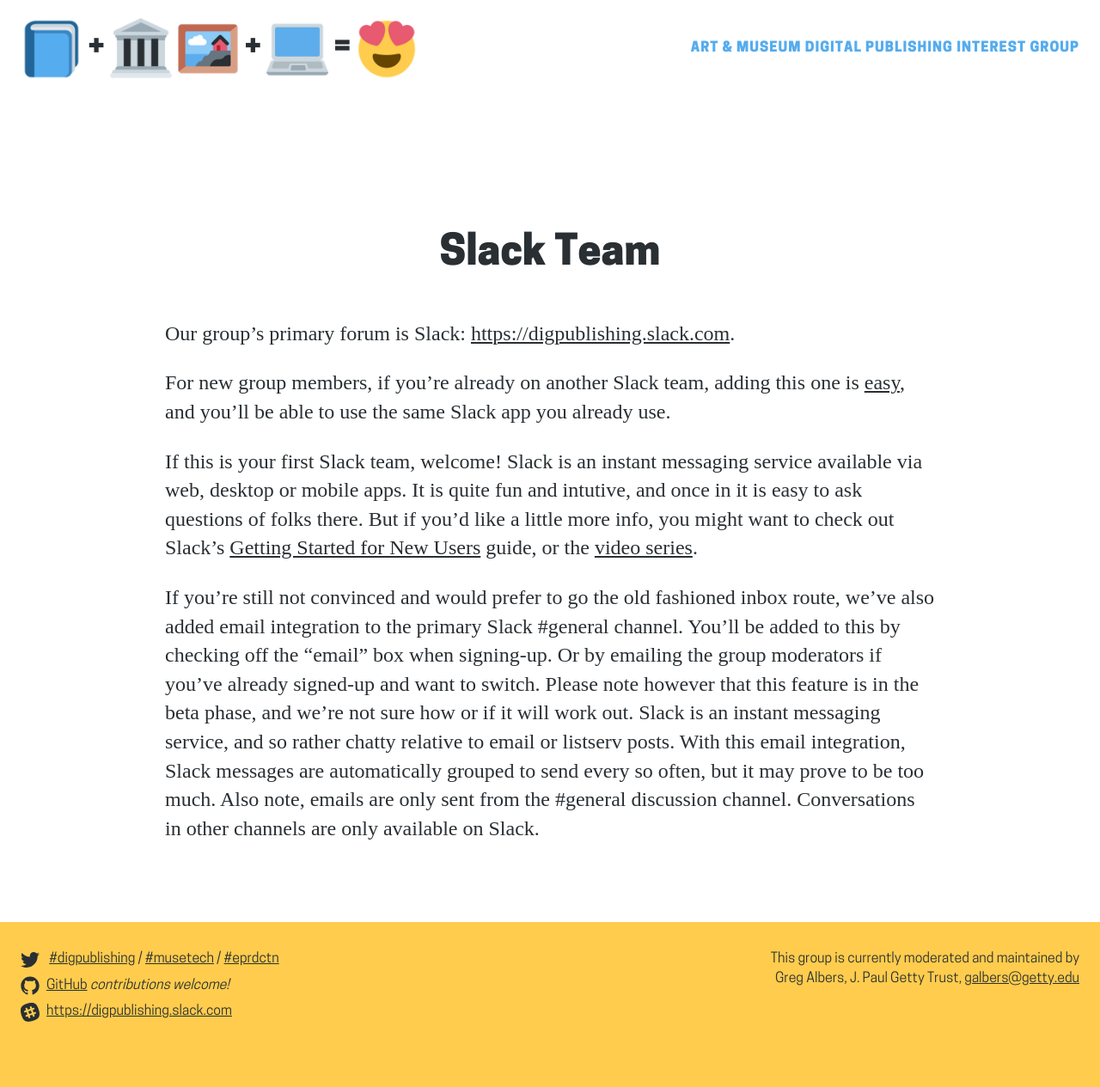
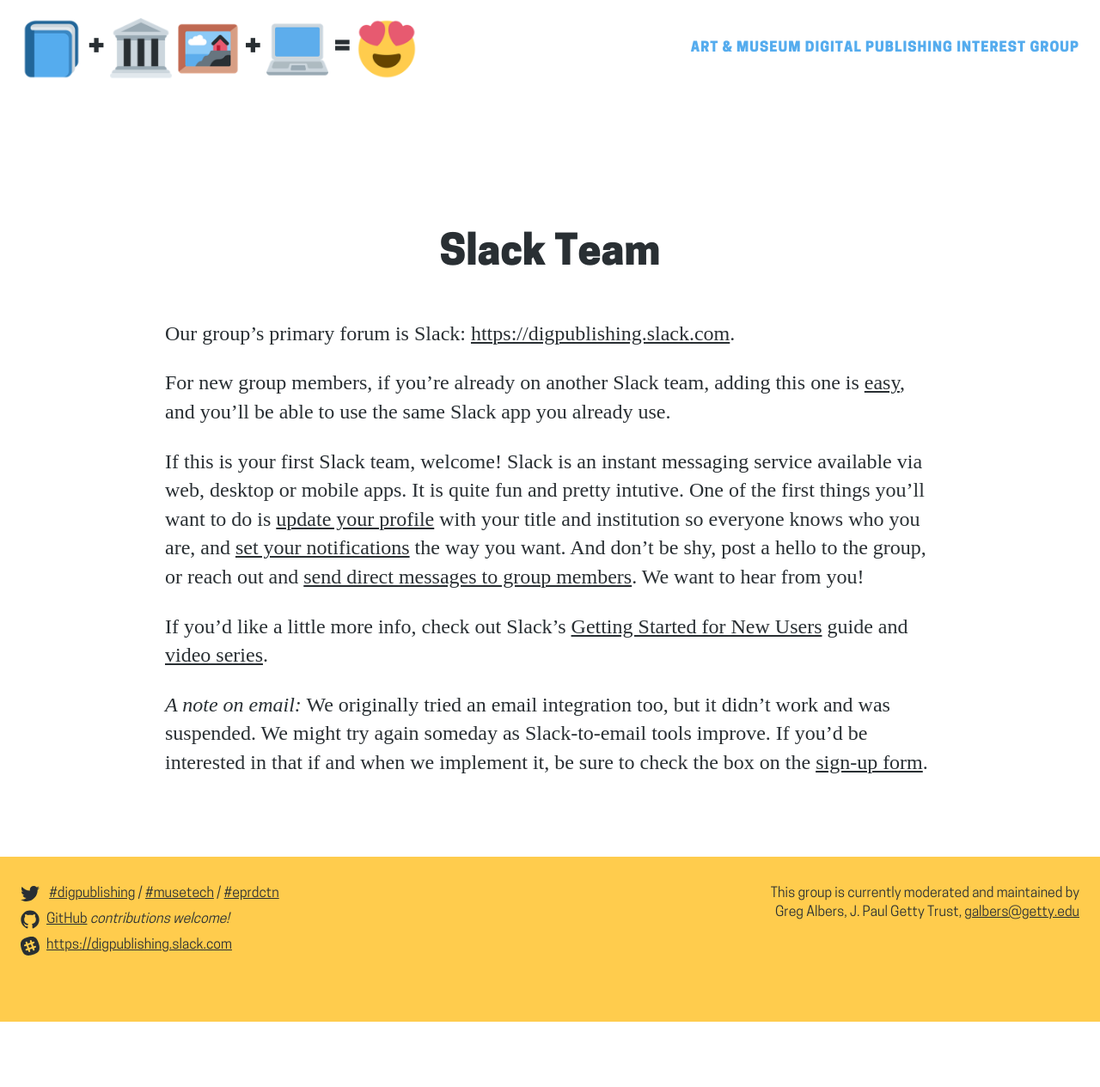
Before and after one commit to digpublishing/digpublishing.github.io, a Jekyll site: the page built from slack.md, in a window 1280 px wide. Shown: the whole page at 86% size. Built offline with Jekyll 4.4.1, drawn with Linux system fonts in a browser that asks for light colours; after the commit the page ends 1189 px from its top, so only the background shows below that.

Commit message:
Updates after the email integration failure

```diff
--- a/index.html
+++ b/index.html
@@ -10,7 +10,7 @@
     </div>
     <div class="button-group">
       <a href="http://digpublishing.slack.com"><input type="submit" value="Log In" name="login" class="button"></a>
-      <p>Log in to our Slack team—email integration is an option too</p>
+      <p>Log in to our Slack team</p>
     </div>
   </section>
   <section class="text-block">
--- a/slack.md
+++ b/slack.md
@@ -6,6 +6,8 @@
 
 For new group members, if you're already on another Slack team, adding this one is [easy](https://get.slack.help/hc/en-us/articles/201405046), and you'll be able to use the same Slack app you already use.
 
-If this is your first Slack team, welcome! Slack is an instant messaging service available via web, desktop or mobile apps. It is quite fun and intutive, and once in it is easy to ask questions of folks there. But if you'd like a little more info, you might want to check out Slack's [Getting Started for New Users](https://get.slack.help/hc/en-us/articles/218080037-Getting-started-for-new-users) guide, or the [video series](https://get.slack.help/hc/en-us/categories/202622897-Video-Guides).
+If this is your first Slack team, welcome! Slack is an instant messaging service available via web, desktop or mobile apps. It is quite fun and pretty intutive. One of the first things you'll want to do is [update your profile](https://get.slack.help/hc/en-us/articles/204092246-Editing-your-profile) with your title and institution so everyone knows who you are, and [set your notifications](https://my.slack.com/account/notifications) the way you want. And don't be shy, post a hello to the group, or reach out and [send direct messages to group members](https://get.slack.help/hc/en-us/articles/212281468-Direct-messages-and-group-DMs). We want to hear from you!
 
-If you're still not convinced and would prefer to go the old fashioned inbox route, we've also added email integration to the primary Slack #general channel. You'll be added to this by checking off the "email" box when signing-up. Or by emailing the group moderators if you've already signed-up and want to switch. Please note however that this feature is in the beta phase, and we're not sure how or if it will work out. Slack is an instant messaging service, and so rather chatty relative to email or listserv posts. With this email integration, Slack messages are automatically grouped to send every so often, but it may prove to be too much. Also note, emails are only sent from the #general discussion channel. Conversations in other channels are only available on Slack.
+If you'd like a little more info, check out Slack's [Getting Started for New Users](https://get.slack.help/hc/en-us/articles/218080037-Getting-started-for-new-users) guide and [video series](https://get.slack.help/hc/en-us/categories/202622897-Video-Guides).
+
+*A note on email:* We originally tried an email integration too, but it didn't work and was suspended. We might try again someday as Slack-to-email tools improve. If you'd be interested in that if and when we implement it, be sure to check the box on the [sign-up form](sign-up.html).
```
